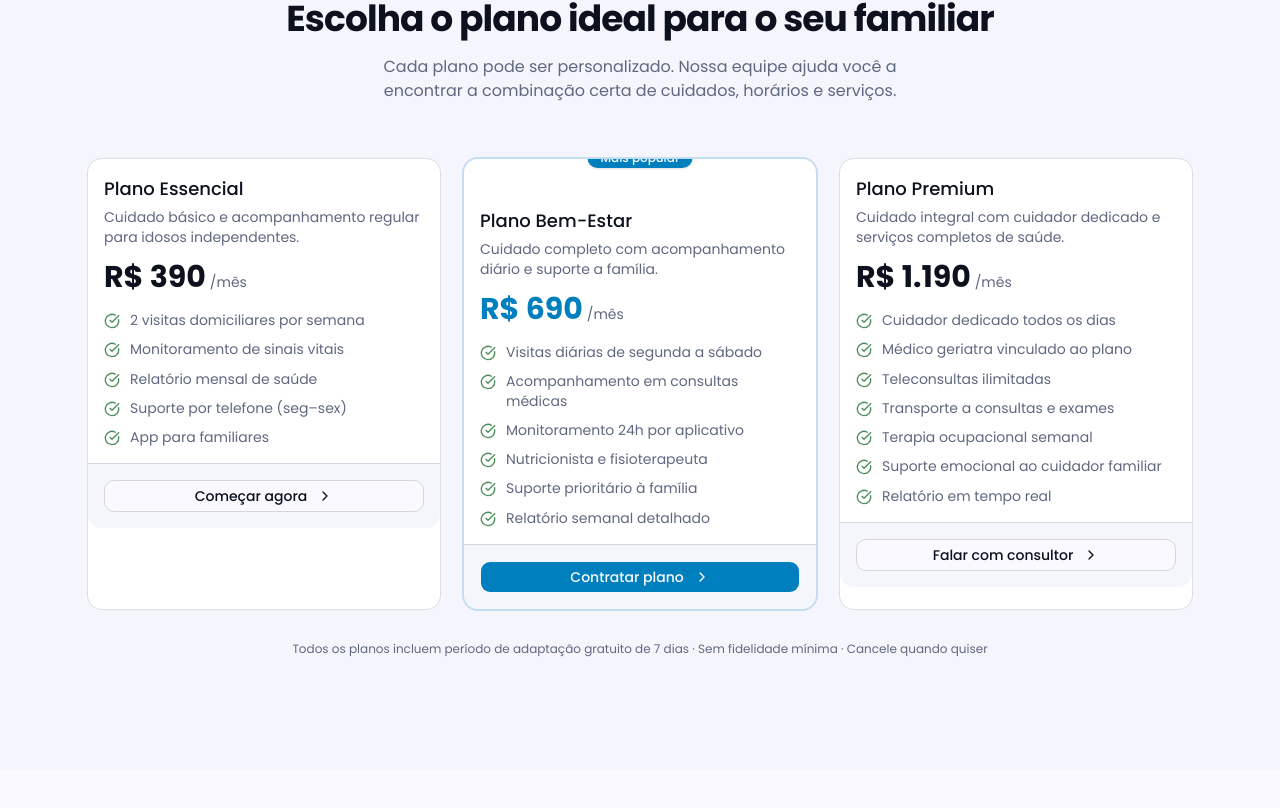
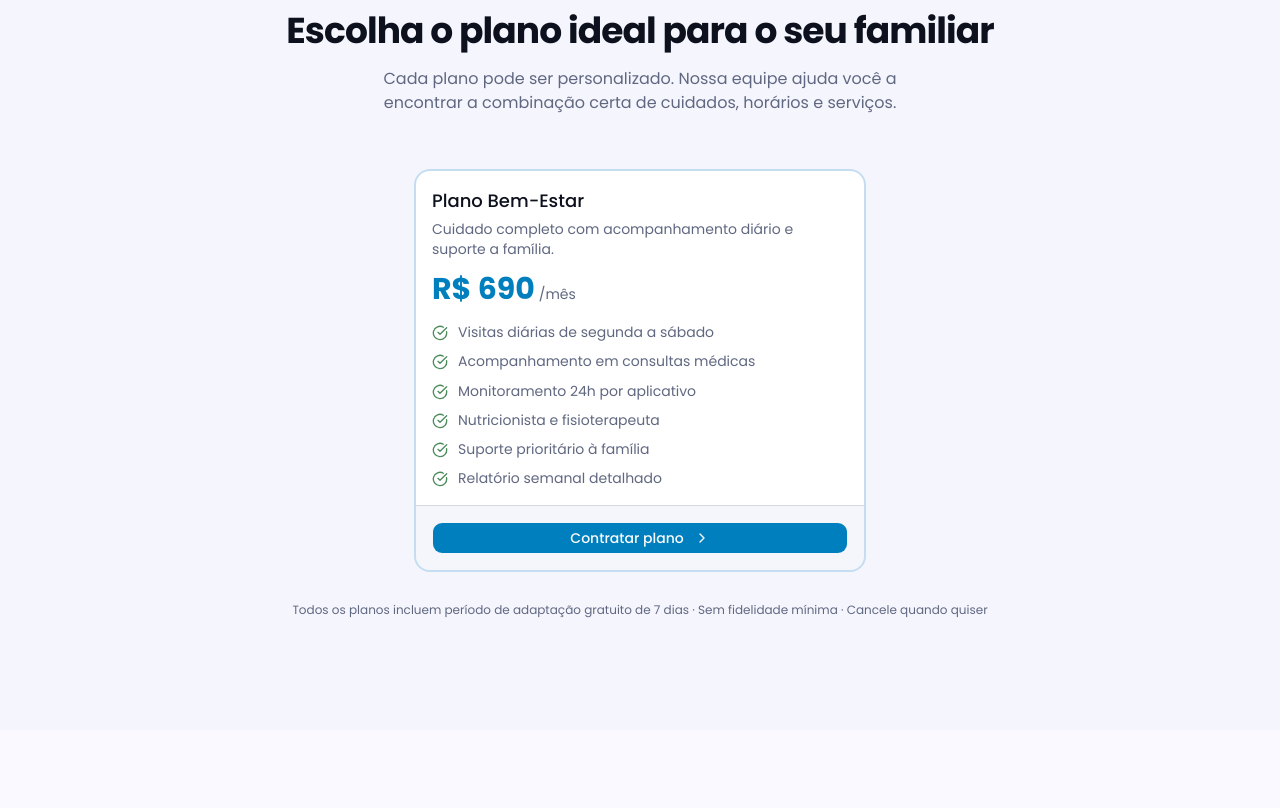
Before and after one commit to ViduBToscano/convivasaude, a Next.js app: page / in a window 1280 px wide. Shown: the part 2012-2820 px from the top of the page. Built offline with nearby package versions, Linux system fonts and the light colour scheme.

Commit message:
atualização de layout na page

```diff
--- a/app/page.tsx
+++ b/app/page.tsx
@@ -21,25 +21,25 @@ function SectionLabel({ children }: { children: React.ReactNode }) {
 // ── Data ─────────────────────────────────────────────────────────────────────
 
 const packages = [
-  {
-    name: "Plano Essencial",
-    badge: null,
-    price: "R$ 390",
-    period: "/mês",
-    description: "Cuidado básico e acompanhamento regular para idosos independentes.",
-    color: "default" as const,
-    features: [
-      "2 visitas domiciliares por semana",
-      "Monitoramento de sinais vitais",
-      "Relatório mensal de saúde",
-      "Suporte por telefone (seg–sex)",
-      "App para familiares",
-    ],
-    cta: "Começar agora",
-  },
+  // {
+  //   name: "Plano Essencial",
+  //   badge: null,
+  //   price: "R$ 390",
+  //   period: "/mês",
+  //   description: "Cuidado básico e acompanhamento regular para idosos independentes.",
+  //   color: "default" as const,
+  //   features: [
+  //     "2 visitas domiciliares por semana",
+  //     "Monitoramento de sinais vitais",
+  //     "Relatório mensal de saúde",
+  //     "Suporte por telefone (seg–sex)",
+  //     "App para familiares",
+  //   ],
+  //   cta: "Começar agora",
+  // },
   {
     name: "Plano Bem-Estar",
-    badge: "Mais popular",
+    badge: null,
     price: "R$ 690",
     period: "/mês",
     description: "Cuidado completo com acompanhamento diário e suporte a família.",
@@ -54,24 +54,24 @@ const packages = [
     ],
     cta: "Contratar plano",
   },
-  {
-    name: "Plano Premium",
-    badge: null,
-    price: "R$ 1.190",
-    period: "/mês",
-    description: "Cuidado integral com cuidador dedicado e serviços completos de saúde.",
-    color: "default" as const,
-    features: [
-      "Cuidador dedicado todos os dias",
-      "Médico geriatra vinculado ao plano",
-      "Teleconsultas ilimitadas",
-      "Transporte a consultas e exames",
-      "Terapia ocupacional semanal",
-      "Suporte emocional ao cuidador familiar",
-      "Relatório em tempo real",
-    ],
-    cta: "Falar com consultor",
-  },
+  // {
+  //   name: "Plano Premium",
+  //   badge: null,
+  //   price: "R$ 1.190",
+  //   period: "/mês",
+  //   description: "Cuidado integral com cuidador dedicado e serviços completos de saúde.",
+  //   color: "default" as const,
+  //   features: [
+  //     "Cuidador dedicado todos os dias",
+  //     "Médico geriatra vinculado ao plano",
+  //     "Teleconsultas ilimitadas",
+  //     "Transporte a consultas e exames",
+  //     "Terapia ocupacional semanal",
+  //     "Suporte emocional ao cuidador familiar",
+  //     "Relatório em tempo real",
+  //   ],
+  //   cta: "Falar com consultor",
+  // },
 ]
 
 const steps = [
@@ -150,7 +150,7 @@ export default function HomePage() {
       <header className="sticky top-0 z-50 border-b border-border bg-card/95 backdrop-blur supports-[backdrop-filter]:bg-card/80">
         <div className="mx-auto max-w-6xl px-6 py-4 flex items-center justify-between">
           <div className="flex items-center">
-            <img src="/logo.svg" alt="Conviva Saúde" className="h-9 w-auto" />
+            <img src="/logo.svg" alt="Conviva Saúde" className="h-12 w-auto" />
           </div>
 
           <nav className="hidden md:flex items-center gap-1">
@@ -337,24 +337,13 @@ export default function HomePage() {
             </p>
           </div>
 
-          <div className="grid md:grid-cols-3 gap-6">
+          <div className="flex justify-center">
             {packages.map((pkg) => (
               <Card
                 key={pkg.name}
-                className={
-                  pkg.color === "featured"
-                    ? "border-primary ring-2 ring-primary/20 relative"
-                    : "relative"
-                }
+                className="border-primary ring-2 ring-primary/20 relative w-full max-w-md"
               >
-                {pkg.badge && (
-                  <div className="absolute -top-3 left-1/2 -translate-x-1/2">
-                    <Badge className="shadow-sm px-3">
-                      {pkg.badge}
-                    </Badge>
-                  </div>
-                )}
-                <CardHeader className={pkg.color === "featured" ? "pt-8" : ""}>
+                <CardHeader>
                   <CardTitle className="text-lg">{pkg.name}</CardTitle>
                   <CardDescription>{pkg.description}</CardDescription>
                   <div className="flex items-baseline gap-1 pt-2">
--- a/app/styleguide/layout.tsx
+++ b/app/styleguide/layout.tsx
@@ -18,7 +18,7 @@ export default function StyleguideLayout({
       <aside className="w-64 border-r bg-card p-6 flex flex-col gap-6 fixed top-0 left-0 h-screen overflow-y-auto">
         <div>
           <Link href="/styleguide" className="block">
-            <img src="/logo.svg" alt="Conviva Saúde" className="h-8 w-auto" />
+            <img src="/logo.svg" alt="Conviva Saúde" className="h-12 w-auto" />
           </Link>
           <p className="text-xs text-muted-foreground mt-2">Sistema de Design</p>
         </div>
```
